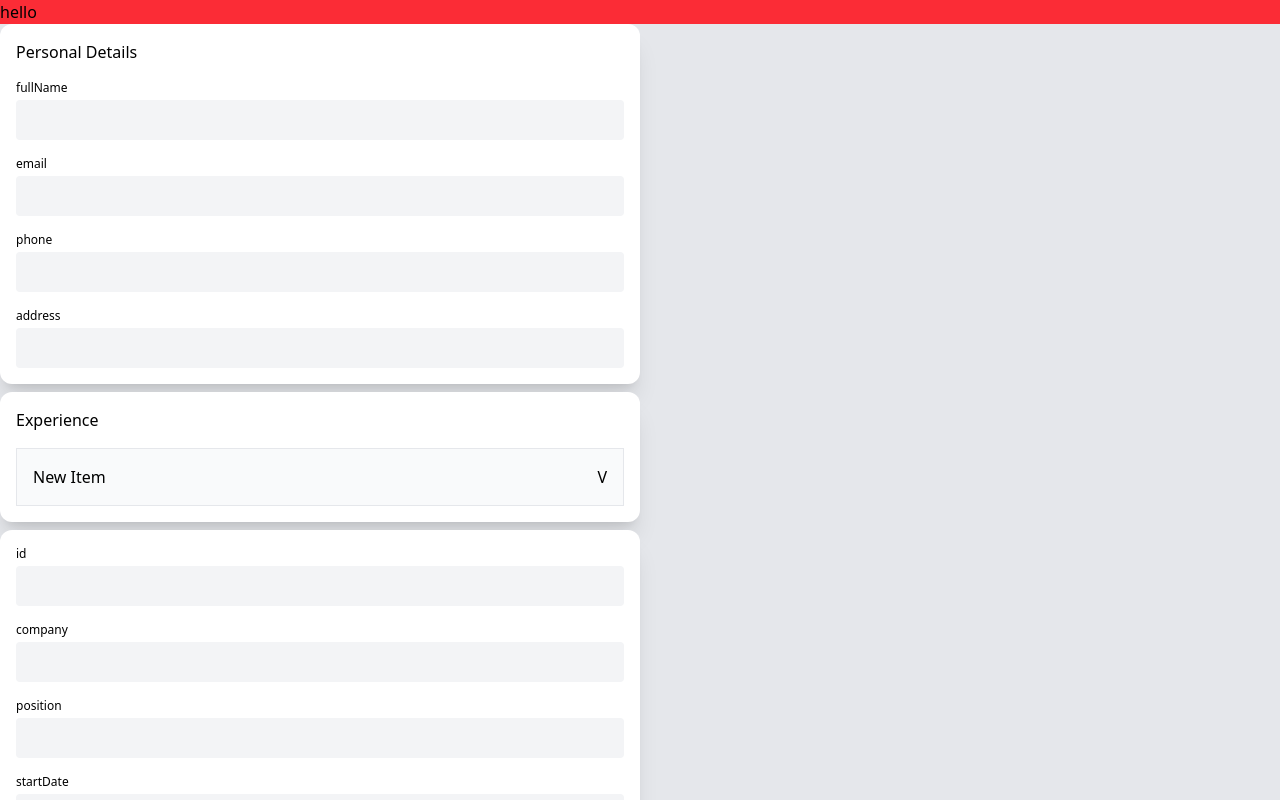
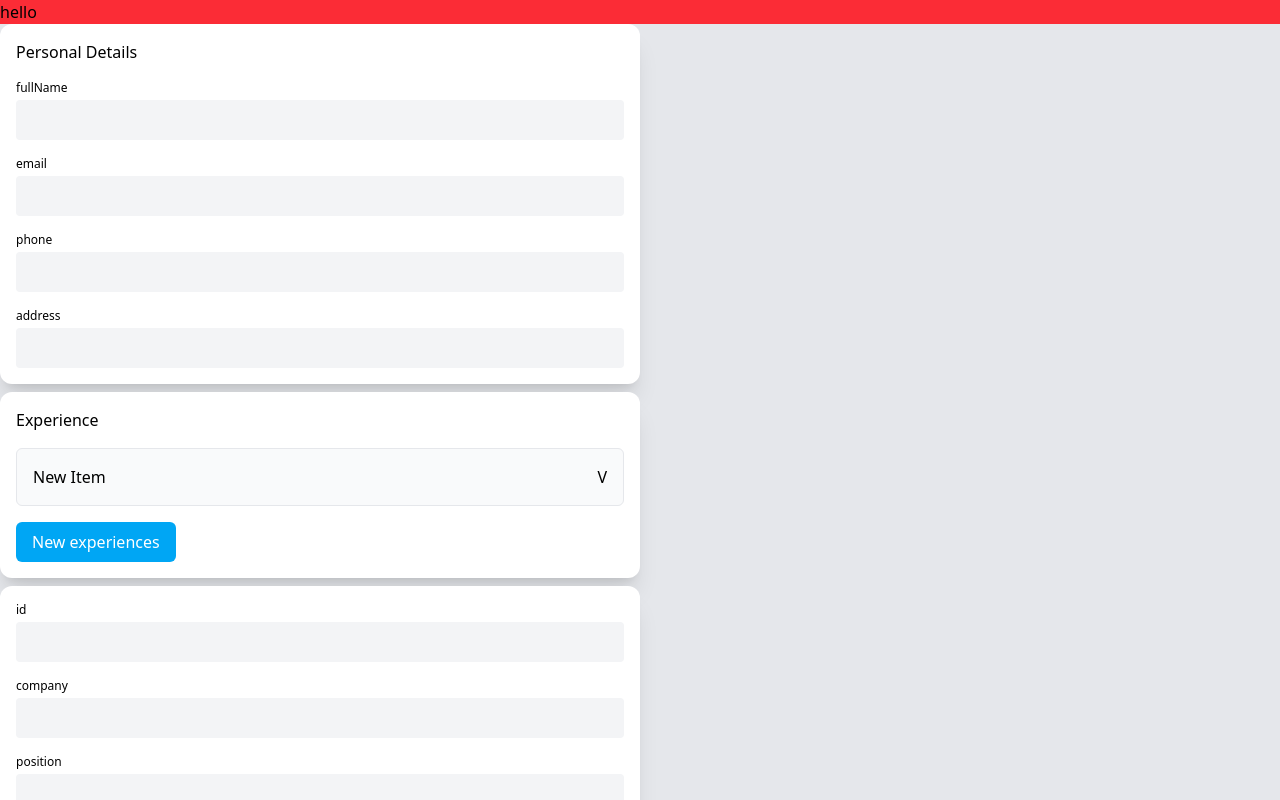
Before and after one commit to blazegreenhalgh/resume-generator, a React (Vite) app: page / in a window 1280 px wide. Shown: the top 800 px of the page. Built offline with nearby package versions, Linux system fonts and the light colour scheme.

Commit message:
create button component, refactor dropdown

```diff
--- /dev/null
+++ b/src/components/Button.jsx
@@ -0,0 +1,20 @@
+import React from "react";
+
+function Button({ type, contents = "Button", onClick }) {
+  const baseClasses = "w-fit px-4 py-2 rounded-md cursor-pointer";
+  const typeClasses = {
+    primary: "bg-sky-500 hover:bg-sky-600 text-white",
+    danger: "bg-red-500 hover:bg-red-600 text-white",
+    neutral: "bg-gray-300 hover:bg-gray-400 text-white",
+  };
+
+  return (
+    <button
+      className={`${baseClasses} ${typeClasses[type] || typeClasses["neutral"]}`}
+    >
+      {contents}
+    </button>
+  );
+}
+
+export default Button;
--- a/src/components/RepeatableSection.jsx
+++ b/src/components/RepeatableSection.jsx
@@ -1,5 +1,6 @@
 import React from "react";
 import Dropdown from "./Sidebar/Dropdown";
+import Button from "./Button";
 
 function RepeatableSection({
   title = "title",
@@ -20,6 +21,7 @@ function RepeatableSection({
           />
         ))}
       </div>
+      <Button type="primary" contents={"New " + arrayPath} />
     </>
   );
 }
--- a/src/components/Sidebar/Dropdown.jsx
+++ b/src/components/Sidebar/Dropdown.jsx
@@ -10,42 +10,29 @@ function Dropdown({ array, arrayPath = "", updateRepeatableForm }) {
     setIsToggled((prev) => !prev);
   };
 
-  // default state
-  if (!isToggled) {
   return (
-      <div className="dropdown-wrapper relative w-full bg-gray-50 p-4 border border-gray-200">
+    <div className="dropdown-wrapper relative w-full flex flex-col gap-6 bg-gray-50 p-4 border border-gray-200 rounded-md">
+      <div className="button-wrapper relative w-full -mt-4 pt-4 -mb-4 pb-4">
         <button
           onClick={handleClick}
           className="cursor-pointer w-full after:absolute after:inset-0"
         >
           <div className="flex flex-row justify-between w-full">
             <h2>{title}</h2>
-            <p>V</p>
+            <p>{isToggled ? "^" : "V"}</p>
           </div>
         </button>
       </div>
-    );
-  }
-  // opened state
-  return (
-    <div className="dropdown-wrapper relative w-full flex flex-col bg-gray-50 p-4 border border-gray-200">
-      <div className="button-wrapper relative w-full pb-6">
-        <button
-          onClick={handleClick}
-          className="cursor-pointer w-full after:absolute after:inset-0"
-        >
-          <div className="flex flex-row justify-between w-full">
-            <h2>{title}</h2>
-            <p>^</p>
-          </div>
-        </button>
-      </div>
+      {isToggled ? (
+        <div className="pb-4 flex flex-col">
           <RepeatableForm
             array={array}
             arrayPath={arrayPath}
             updateRepeatableForm={updateRepeatableForm}
           />
         </div>
+      ) : null}
+    </div>
   );
 }
 
```
Lines whose indentation alone changed are shown as unchanged.
